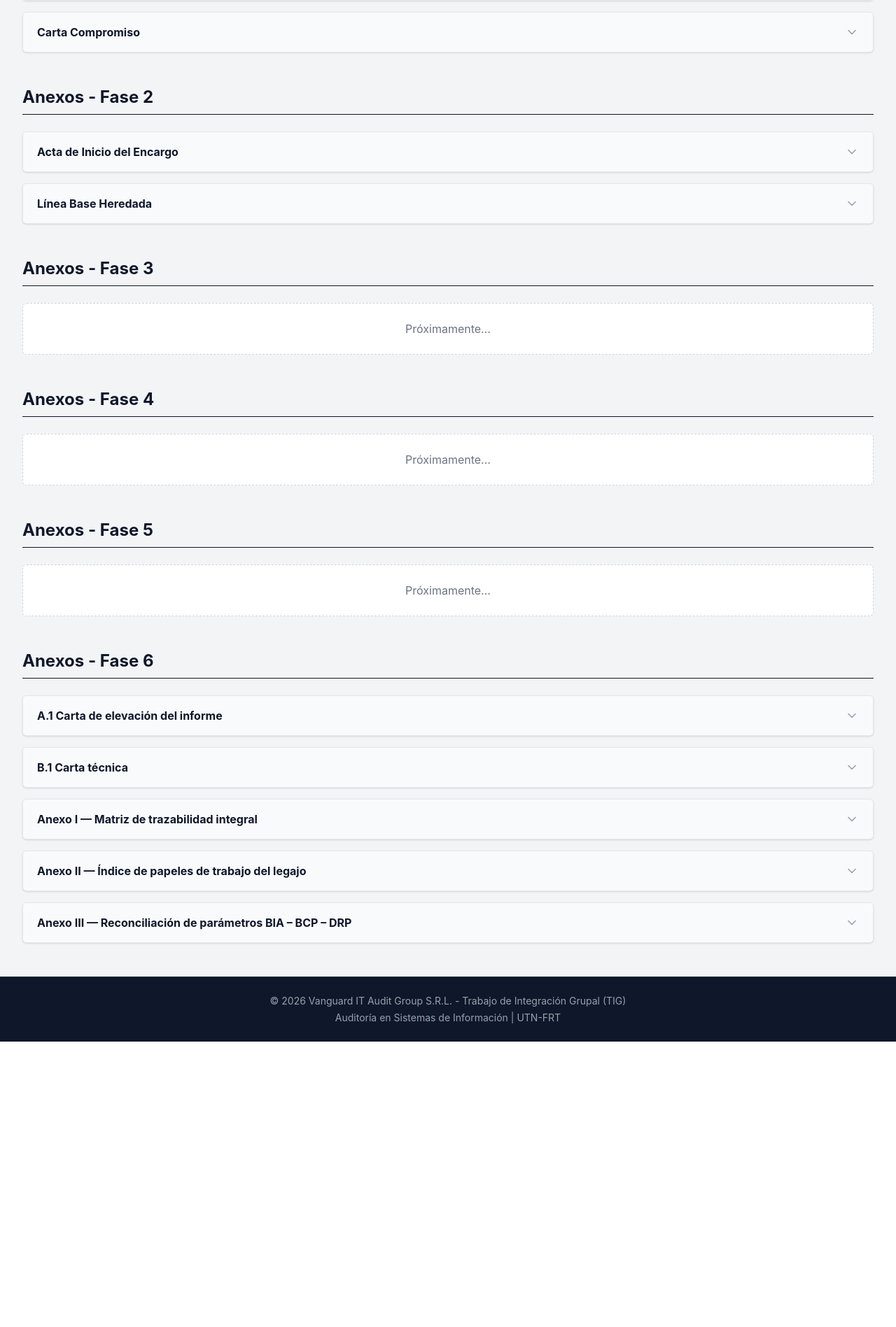
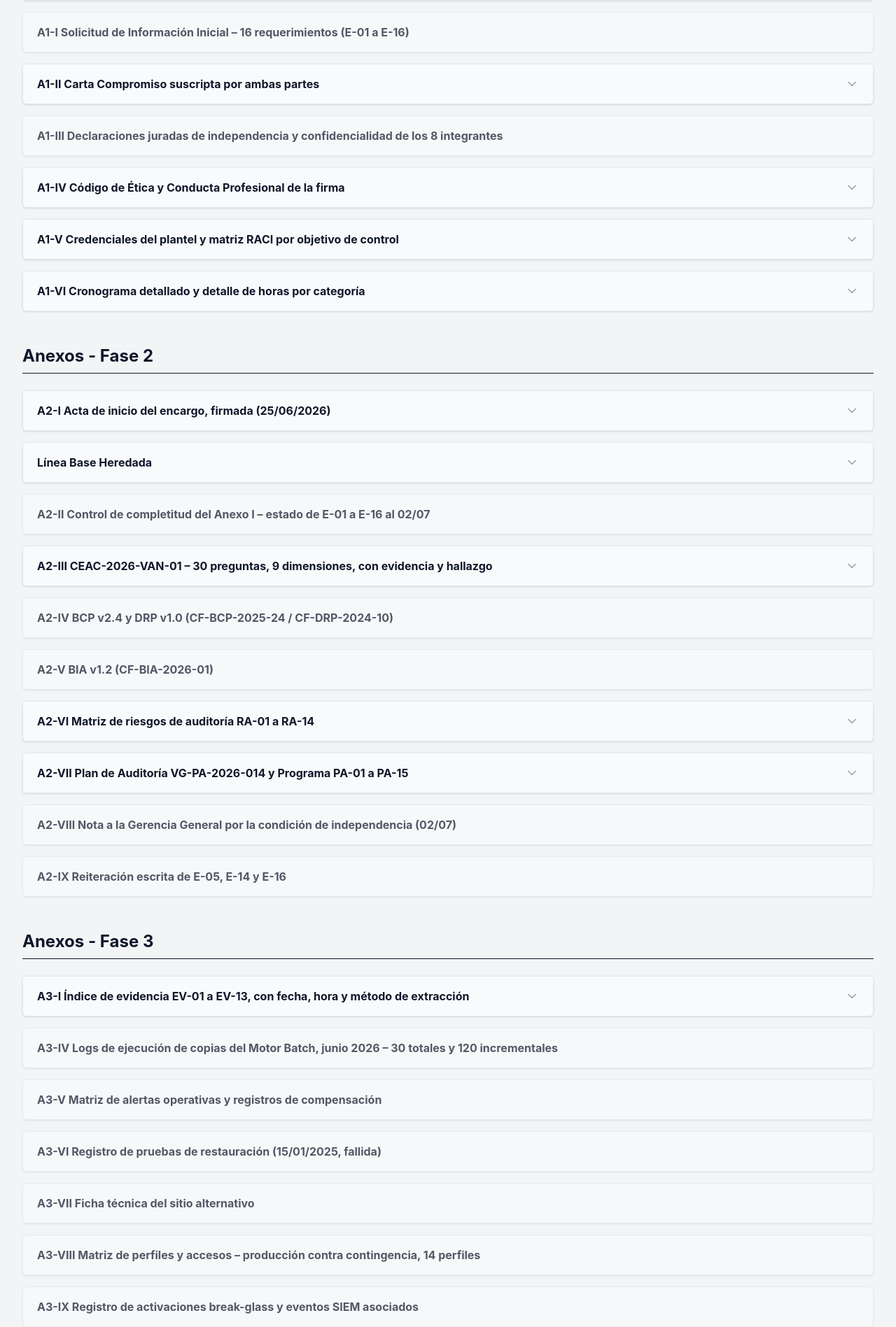
Before and after one commit to ignaveliz/tfi-auditoria, a React (Vite) app: page /anexos in a window 1280 px wide. Shown: the part 303-2200 px from the top of the page at 70% size. Before the commit the page ends 1792 px from the top, so only its background shows below. Built offline with nearby package versions, Linux system fonts and the light colour scheme.

Commit message:
feat(anexos): integrar todos los componentes desarrollados a la pagina de Anexos y remover candado de mencion

```diff
--- a/src/components/Acordeon.jsx
+++ b/src/components/Acordeon.jsx
@@ -1,19 +1,30 @@
 import { useState } from 'react';
 import { ChevronDown, ChevronUp } from 'lucide-react';
 
-const Acordeon = ({ title, children, defaultOpen = false }) => {
+const Acordeon = ({ title, children, defaultOpen = false, disabled = false }) => {
   const [isOpen, setIsOpen] = useState(defaultOpen);
 
+  const toggleAccordion = () => {
+    if (!disabled) {
+      setIsOpen(!isOpen);
+    }
+  };
+
   return (
-    <div className="border border-gray-200 rounded-md mb-4 bg-white overflow-hidden shadow-sm">
+    <div className={`border border-gray-200 rounded-md mb-4 overflow-hidden shadow-sm ${disabled ? 'opacity-70 bg-gray-50' : 'bg-white'}`}>
       <button
-        onClick={() => setIsOpen(!isOpen)}
-        className="w-full px-5 py-4 flex justify-between items-center bg-gray-50 hover:bg-gray-100 transition-colors"
+        onClick={toggleAccordion}
+        className={`w-full px-5 py-4 flex justify-between items-center transition-colors ${disabled ? 'cursor-not-allowed' : 'bg-gray-50 hover:bg-gray-100'}`}
+        disabled={disabled}
       >
-        <span className="font-bold text-corporate-navy text-left">{title}</span>
-        {isOpen ? <ChevronUp className="h-5 w-5 text-corporate-blue" /> : <ChevronDown className="h-5 w-5 text-gray-400" />}
+        <span className="font-bold text-corporate-navy text-left flex items-center gap-2">
+          {title}
+        </span>
+        {!disabled && (
+          isOpen ? <ChevronUp className="h-5 w-5 text-corporate-blue" /> : <ChevronDown className="h-5 w-5 text-gray-400" />
+        )}
       </button>
-      {isOpen && (
+      {isOpen && !disabled && (
         <div className="p-5 border-t border-gray-200 text-sm text-gray-700 bg-white">
           {children}
         </div>
--- a/src/pages/Anexos.jsx
+++ b/src/pages/Anexos.jsx
@@ -8,6 +8,30 @@ import AnexoReconciliacion from '../components/anexos/AnexoReconciliacion';
 import CartaElevacionFase6 from '../components/anexos/CartaElevacionFase6';
 import CartaPresentacionFase6 from '../components/anexos/CartaPresentacionFase6';
 import Acordeon from '../components/Acordeon';
+
+import CodigoEtica from '../components/fase1/CodigoEtica';
+import PresentacionFirma from '../components/fase1/PresentacionFirma';
+import EquipoYCronograma from '../components/fase1/EquipoYCronograma';
+
+import EvaluacionAmbiente from '../components/fase2/EvaluacionAmbiente';
+import MatrizRiesgos from '../components/fase2/MatrizRiesgos';
+import PlanAuditoria from '../components/fase2/PlanAuditoria';
+import ProgramaAuditoria from '../components/fase2/ProgramaAuditoria';
+
+import AlcanceEvidencia from '../components/fase3/AlcanceEvidencia';
+
+import ListadoGeneral from '../components/fase4/ListadoGeneral';
+import BasesObservacion from '../components/fase4/BasesObservacion';
+import PapelTransversal from '../components/fase4/PapelTransversal';
+
+import MatrizSeleccion from '../components/fase5/MatrizSeleccion';
+import CriteriosSeleccion from '../components/fase5/CriteriosSeleccion';
+import FichasObservaciones from '../components/fase5/FichasObservaciones';
+import ControlesAdecuados from '../components/fase5/ControlesAdecuados';
+import Trazabilidad from '../components/fase5/Trazabilidad';
+
+import EscenariosContingencia from '../components/fase6/EscenariosContingencia';
+import DetalleCierre from '../components/fase6/DetalleCierre';
 
 const Anexos = () => {
   return (
@@ -22,9 +46,19 @@ const Anexos = () => {
             <Acordeon title="Carta de Presentación">
               <CartaPresentacion />
             </Acordeon>
-
-            <Acordeon title="Carta Compromiso">
+            <Acordeon title="A1-I Solicitud de Información Inicial – 16 requerimientos (E-01 a E-16)" disabled={true} />
+            <Acordeon title="A1-II Carta Compromiso suscripta por ambas partes">
               <CartaCompromiso />
+            </Acordeon>
+            <Acordeon title="A1-III Declaraciones juradas de independencia y confidencialidad de los 8 integrantes" disabled={true} />
+            <Acordeon title="A1-IV Código de Ética y Conducta Profesional de la firma" defaultOpen={false}>
+              <CodigoEtica />
+            </Acordeon>
+            <Acordeon title="A1-V Credenciales del plantel y matriz RACI por objetivo de control" defaultOpen={false}>
+              <PresentacionFirma />
+            </Acordeon>
+            <Acordeon title="A1-VI Cronograma detallado y detalle de horas por categoría" defaultOpen={false}>
+              <EquipoYCronograma />
             </Acordeon>
           </div>
         </section>
@@ -33,25 +67,90 @@ const Anexos = () => {
         <section>
           <h2 className="text-2xl font-bold text-corporate-navy mb-6 border-b pb-2">Anexos - Fase 2</h2>
           <div className="space-y-4">
-            <Acordeon title="Acta de Inicio del Encargo">
+            <Acordeon title="A2-I Acta de inicio del encargo, firmada (25/06/2026)">
               <ActaInicio />
             </Acordeon>
-
             <Acordeon title="Línea Base Heredada">
               <LineaBase />
+            </Acordeon>
+            <Acordeon title="A2-II Control de completitud del Anexo I – estado de E-01 a E-16 al 02/07" disabled={true} />
+            <Acordeon title="A2-III CEAC-2026-VAN-01 – 30 preguntas, 9 dimensiones, con evidencia y hallazgo" defaultOpen={false}>
+              <EvaluacionAmbiente />
+            </Acordeon>
+            <Acordeon title="A2-IV BCP v2.4 y DRP v1.0 (CF-BCP-2025-24 / CF-DRP-2024-10)" disabled={true} />
+            <Acordeon title="A2-V BIA v1.2 (CF-BIA-2026-01)" disabled={true} />
+            <Acordeon title="A2-VI Matriz de riesgos de auditoría RA-01 a RA-14" defaultOpen={false}>
+              <MatrizRiesgos />
+            </Acordeon>
+            <Acordeon title="A2-VII Plan de Auditoría VG-PA-2026-014 y Programa PA-01 a PA-15" defaultOpen={false}>
+              <PlanAuditoria />
+              <ProgramaAuditoria />
+            </Acordeon>
+            <Acordeon title="A2-VIII Nota a la Gerencia General por la condición de independencia (02/07)" disabled={true} />
+            <Acordeon title="A2-IX Reiteración escrita de E-05, E-14 y E-16" disabled={true} />
+          </div>
+        </section>
+
+        {/* Fase 3 */}
+        <section>
+          <h2 className="text-2xl font-bold text-corporate-navy mb-6 border-b pb-2">Anexos - Fase 3</h2>
+          <div className="space-y-4">
+            <Acordeon title="A3-I Índice de evidencia EV-01 a EV-13, con fecha, hora y método de extracción" defaultOpen={false}>
+              <AlcanceEvidencia />
+            </Acordeon>
+            <Acordeon title="A3-IV Logs de ejecución de copias del Motor Batch, junio 2026 – 30 totales y 120 incrementales" disabled={true} />
+            <Acordeon title="A3-V Matriz de alertas operativas y registros de compensación" disabled={true} />
+            <Acordeon title="A3-VI Registro de pruebas de restauración (15/01/2025, fallida)" disabled={true} />
+            <Acordeon title="A3-VII Ficha técnica del sitio alternativo" disabled={true} />
+            <Acordeon title="A3-VIII Matriz de perfiles y accesos – producción contra contingencia, 14 perfiles" disabled={true} />
+            <Acordeon title="A3-IX Registro de activaciones break-glass y eventos SIEM asociados" disabled={true} />
+            <Acordeon title="A3-X Inventario de las 87 cuentas del IAM de contingencia, clasificadas" disabled={true} />
+            <Acordeon title="A3-XIII Mapa de interdependencias y esquema de la cadena de recuperación" disabled={true} />
+          </div>
+        </section>
+
+        {/* Fase 4 */}
+        <section>
+          <h2 className="text-2xl font-bold text-corporate-navy mb-6 border-b pb-2">Anexos - Fase 4</h2>
+          <div className="space-y-4">
+            <Acordeon title="A3-II Los 14 papeles de ejecución (PT-OC1-01 a 05, PT-OC2-01 a 04, PT-OC3-01 a 04, PT-XC-01)" defaultOpen={false}>
+              <ListadoGeneral />
+            </Acordeon>
+            <Acordeon title="A3-III Los 7 papeles de observación (PT-OBS-01 a 07)" defaultOpen={false}>
+              <BasesObservacion />
+            </Acordeon>
+            <Acordeon title="A3-XI Reconciliación documental BIA – BCP – DRP – CEAC" defaultOpen={false}>
+              <PapelTransversal />
+            </Acordeon>
+            <Acordeon title="A3-XII Matriz de contraste de los tres escenarios" defaultOpen={false}>
+              <EscenariosContingencia />
             </Acordeon>
           </div>
         </section>
 
-        {/* Fase 3 a 5 */}
-        {[3, 4, 5].map((fase) => (
-          <section key={fase}>
-            <h2 className="text-2xl font-bold text-corporate-navy mb-6 border-b pb-2">Anexos - Fase {fase}</h2>
-            <div className="bg-white p-6 rounded-md border border-dashed border-gray-300 text-center text-gray-500">
-              <p>Próximamente...</p>
-            </div>
-          </section>
-        ))}
+        {/* Fase 5 */}
+        <section>
+          <h2 className="text-2xl font-bold text-corporate-navy mb-6 border-b pb-2">Anexos - Fase 5</h2>
+          <div className="space-y-4">
+            <Acordeon title="A5-I Matriz de selección – las 20 deficiencias contra los 4 criterios, con la decisión" defaultOpen={false}>
+              <MatrizSeleccion />
+            </Acordeon>
+            <Acordeon title="A5-II Fundamento individual de los 13 descartes" defaultOpen={false}>
+              <CriteriosSeleccion />
+            </Acordeon>
+            <Acordeon title="A5-III Las 7 fichas NCCCE completas" defaultOpen={false}>
+              <FichasObservaciones />
+            </Acordeon>
+            <Acordeon title="A5-IV Los 5 controles adecuados (CA-01 a CA-05)" defaultOpen={false}>
+              <ControlesAdecuados />
+            </Acordeon>
+            <Acordeon title="A5-V Reconciliación de trazabilidad PT-OBS -> RA -> OBS" defaultOpen={false}>
+              <Trazabilidad />
+            </Acordeon>
+            <Acordeon title="A5-VI Registro de limitaciones LIM-01 a LIM-04" disabled={true} />
+            <Acordeon title="A5-VII Escalas aplicadas: nivel de riesgo y complejidad de solución" disabled={true} />
+          </div>
+        </section>
 
         {/* Fase 6 */}
         <section>
@@ -65,17 +164,29 @@ const Anexos = () => {
               <CartaPresentacionFase6 />
             </Acordeon>
 
-            <Acordeon title="Anexo I — Matriz de trazabilidad integral" defaultOpen={false}>
+            <Acordeon title="A6-I Matriz de trazabilidad integral" defaultOpen={false}>
               <AnexoTrazabilidad />
             </Acordeon>
 
-            <Acordeon title="Anexo II — Índice de papeles de trabajo del legajo" defaultOpen={false}>
+            <Acordeon title="A6-II Índice de papeles de trabajo del legajo" defaultOpen={false}>
               <AnexoIndice />
             </Acordeon>
 
-            <Acordeon title="Anexo III — Reconciliación de parámetros BIA – BCP – DRP" defaultOpen={false}>
+            <Acordeon title="A6-III Reconciliación de parámetros BIA – BCP – DRP" defaultOpen={false}>
               <AnexoReconciliacion />
             </Acordeon>
+
+            <Acordeon title="A6-IV Acta de la reunión de validación técnica del 22/07 y descargos recibidos" disabled={true} />
+            <Acordeon title="A6-V Plan de acción consolidado, con responsable, plazo y prioridad" defaultOpen={false}>
+              <DetalleCierre />
+            </Acordeon>
+            <Acordeon title="A6-VI Evaluación de los tres escenarios" defaultOpen={false}>
+              <EscenariosContingencia />
+            </Acordeon>
+            <Acordeon title="A6-VII Resultado del CEAC por dimensión" disabled={true} />
+            <Acordeon title="A6-VIII Gráficos de distribución de riesgo y complejidad" disabled={true} />
+            <Acordeon title="A6-IX Carta de manifestaciones de la Dirección" disabled={true} />
+            <Acordeon title="A6-X Material de la presentación ejecutiva del 30/07" disabled={true} />
           </div>
         </section>
       </div>
```
